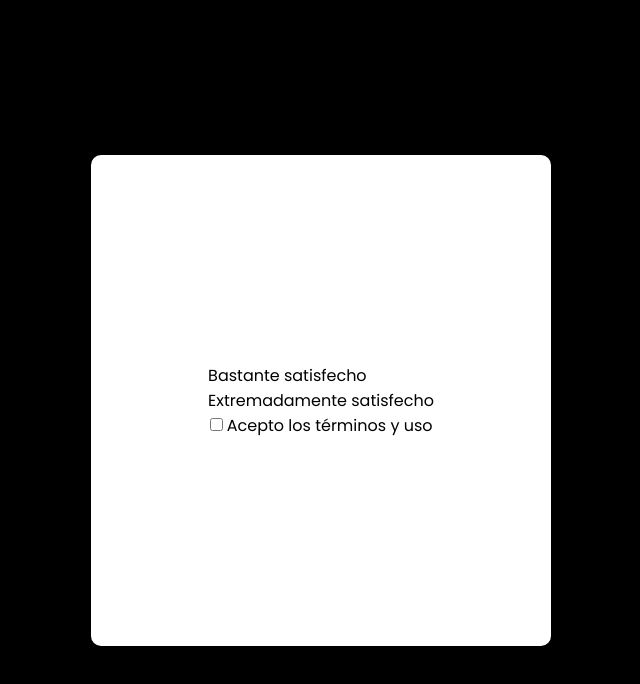
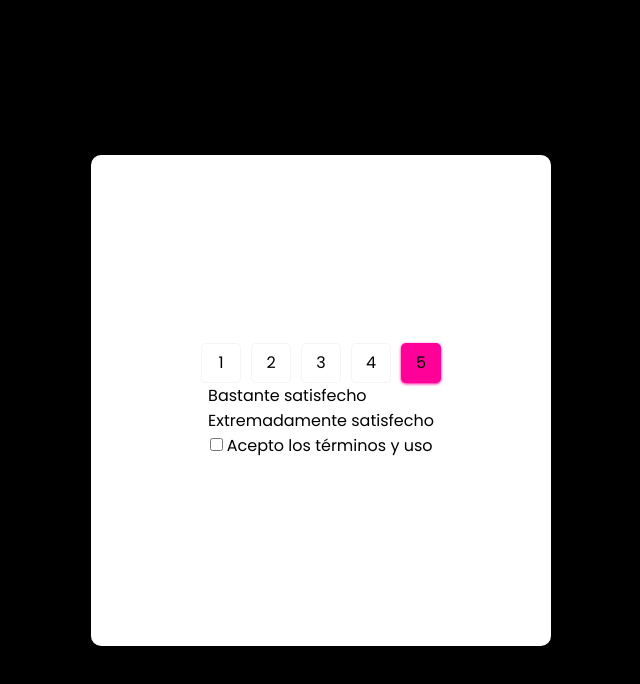
Before and after one commit to Chorchh/2dochallenge, a plain HTML site: page index.html in a window 1280 px wide. Shown: the whole page, without its empty margins (319-959 px from the left). Drawn offline with Linux system fonts and the light colour scheme; a web font is replaced by a local one.

Commit message:
escala de numeros

```diff
--- a/index.html
+++ b/index.html
@@ -11,11 +11,11 @@
         <div class="container">
             <div class="pregunta">
                     <div class="soporte">
-                        <div class="1"></div>
-                        <div class="2"></div>
-                        <div class="3"></div>
-                        <div class="4"></div>
-                        <div class="5"></div>
+                        <div class="boton">1</div>
+                        <div class="boton">2</div>
+                        <div class="boton">3</div>
+                        <div class="boton">4</div>
+                        <div class="botoncito">5</div>
                     </div>
                 <div class="extremos">
                     <div><p>Bastante satisfecho</p></div>
--- a/style.css
+++ b/style.css
@@ -37,3 +37,33 @@ body {
     width: 460px;
     border-radius: 10px;
 }
+
+.soporte {
+    display: flex;
+    justify-content: center;
+    align-items: center;
+    flex-direction: row;
+    gap: 10px;
+}
+
+.boton {
+    background-color: var(--blanco);
+    height: 40px;
+    width: 40px;
+    border: 1px solid whitesmoke;
+    display: flex;
+    justify-content: center;
+    align-items: center;
+    border-radius: 5px;
+}
+
+.botoncito {
+    background-color: var(--rosa);
+    height: 40px;
+    width: 40px;
+    display: flex;
+    justify-content: center;
+    align-items: center;
+    border-radius: 5px;
+    box-shadow: 0px 1px 3px 0px var(--rosa);
+}
```
